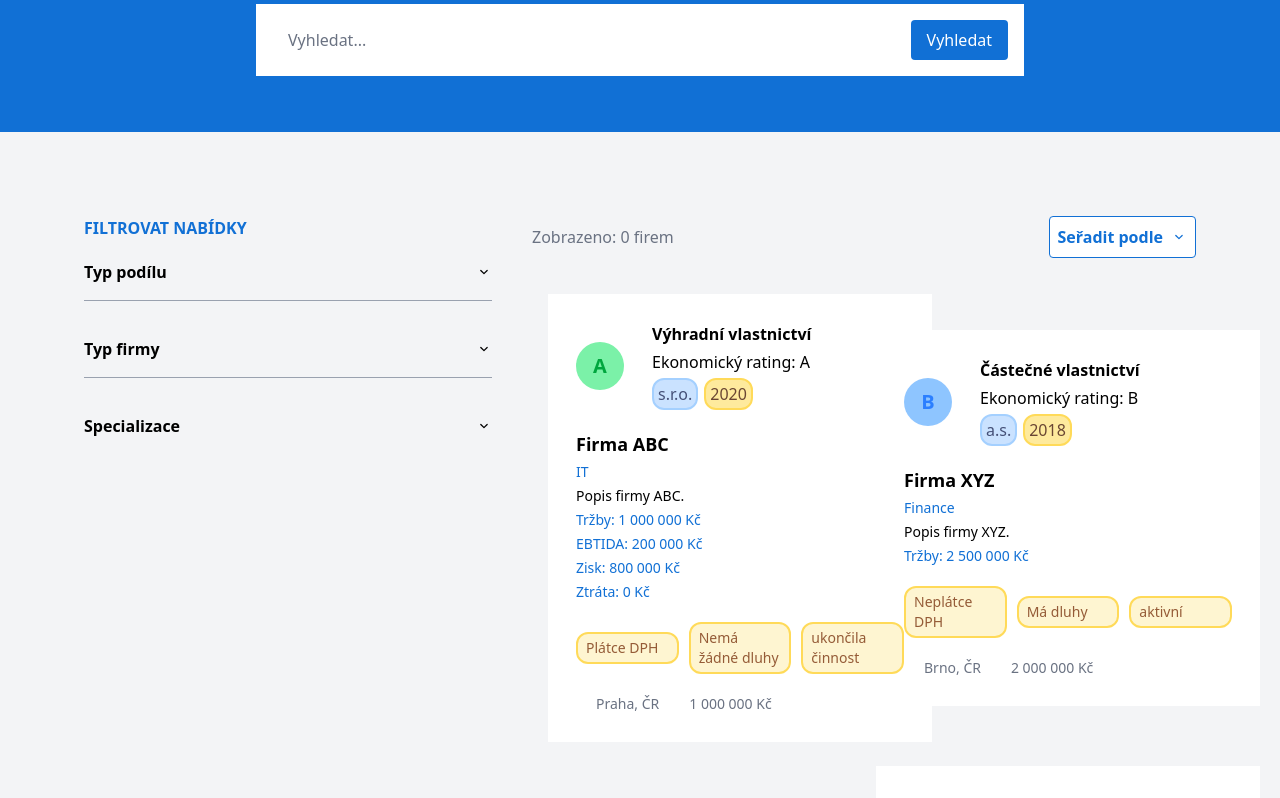
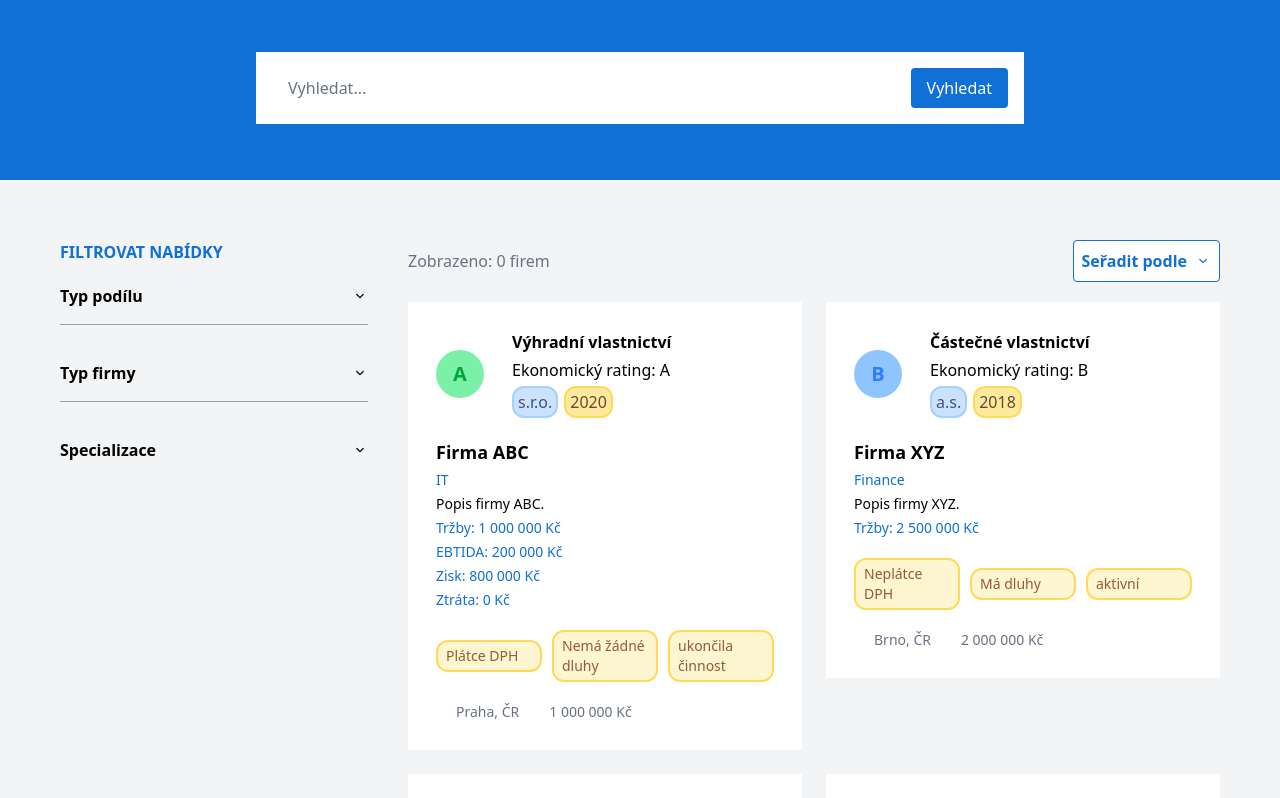
Before and after one commit to JuliaStolova/Pod-lyFirem.cz, a SvelteKit app: page / in a window 1280 px wide. Shown: the part 400-1198 px from the top of the page. Built offline with nearby package versions, Linux system fonts and the light colour scheme; some icons are missing.

Commit message:
Responzive finished

```diff
--- a/src/app.css
+++ b/src/app.css
@@ -4,6 +4,7 @@
 
 @theme {
     --color-primary: #1170D5;
+    --breakpoint-md: 1170px;
 }
 
 .dropdown-option {
--- a/src/lib/components/FirmCard.svelte
+++ b/src/lib/components/FirmCard.svelte
@@ -41,7 +41,7 @@
     $: ratingClass = ratingStyles[firm.economicRating] || { bg: 'bg-gray-300', text: 'text-gray-500' };
 </script>
 
-<div class="flex h-fit w-xs sm:w-sm cursor-pointer flex-col gap-5 bg-white p-7">
+<div class="flex h-fit w-xs sm:w-full md:w-sm lg:w-full  min-w-xs cursor-pointer flex-col gap-5 bg-white p-7">
     <div class="flex items-center justify-start gap-7">
         <!-- Rating circle with dynamic classes -->
         <div class="flex h-12 w-12 items-center justify-center rounded-full text-center text-xl font-bold {ratingClass.bg} {ratingClass.text}">
--- a/src/routes/+page.svelte
+++ b/src/routes/+page.svelte
@@ -104,8 +104,8 @@
 		</div>
 	</div>
 
-	<div class="flex h-fit w-full flex-col justify-between bg-gray-100 p-6 sm:flex-row lg:p-16">
-		<div class="flex w-full max-w-md flex-col gap-5 p-5">
+	<div class="flex h-fit w-full flex-col justify-between bg-gray-100 p-6 sm:flex-row lg:p-10 gap-10 md:gap-0">
+		<div class="flex w-full md:w-[40%] flex-col gap-5 p-5">
 			<h1 class="text-primary font-bold uppercase">Filtrovat nabídky</h1>
 			<div>
 				<div class="flex cursor-pointer items-center justify-between font-semibold">
@@ -141,7 +141,7 @@
 			</div>
 		</div>
 
-		<div class="flex h-fit w-full flex-col items-center p-5 gap-5">
+		<div class="flex h-fit w-full max-w-4xl flex-col items-center p-5 gap-5">
 			<div class="flex w-full items-center justify-between gap-5">
 				<p class="text-gray-500">Zobrazeno: {count} firem</p>
 				<div class="relative">
@@ -168,7 +168,7 @@
 				</div>
 			</div>
 
-			<div class="flex w-full flex-col md:grid md:grid-cols-2 items-center justify-center gap-6 p-4">
+			<div class="flex w-full flex-col md:grid md:grid-cols-2 items-center md:items-start justify-center gap-6">
 				<FirmCard {firm} />
 				<FirmCard firm={firm1} />
 				<FirmCard firm={firm2} />
```
